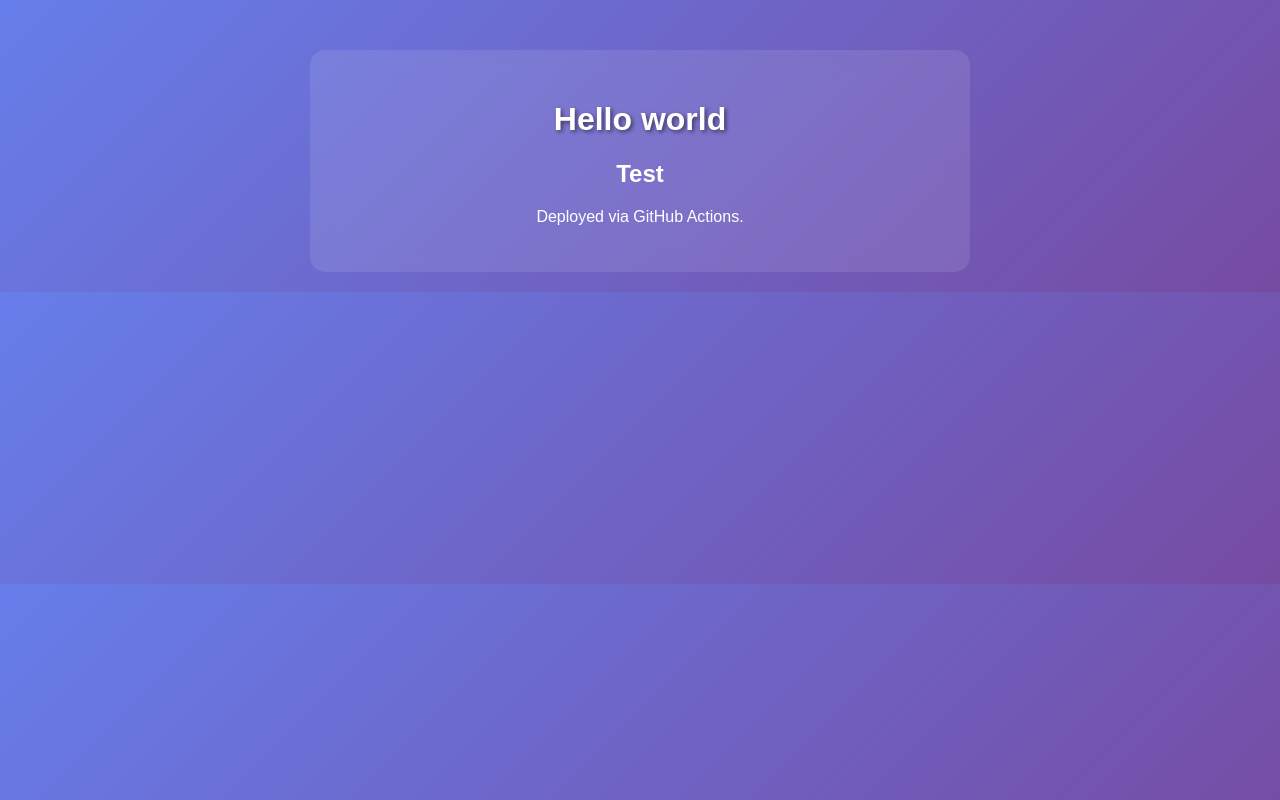
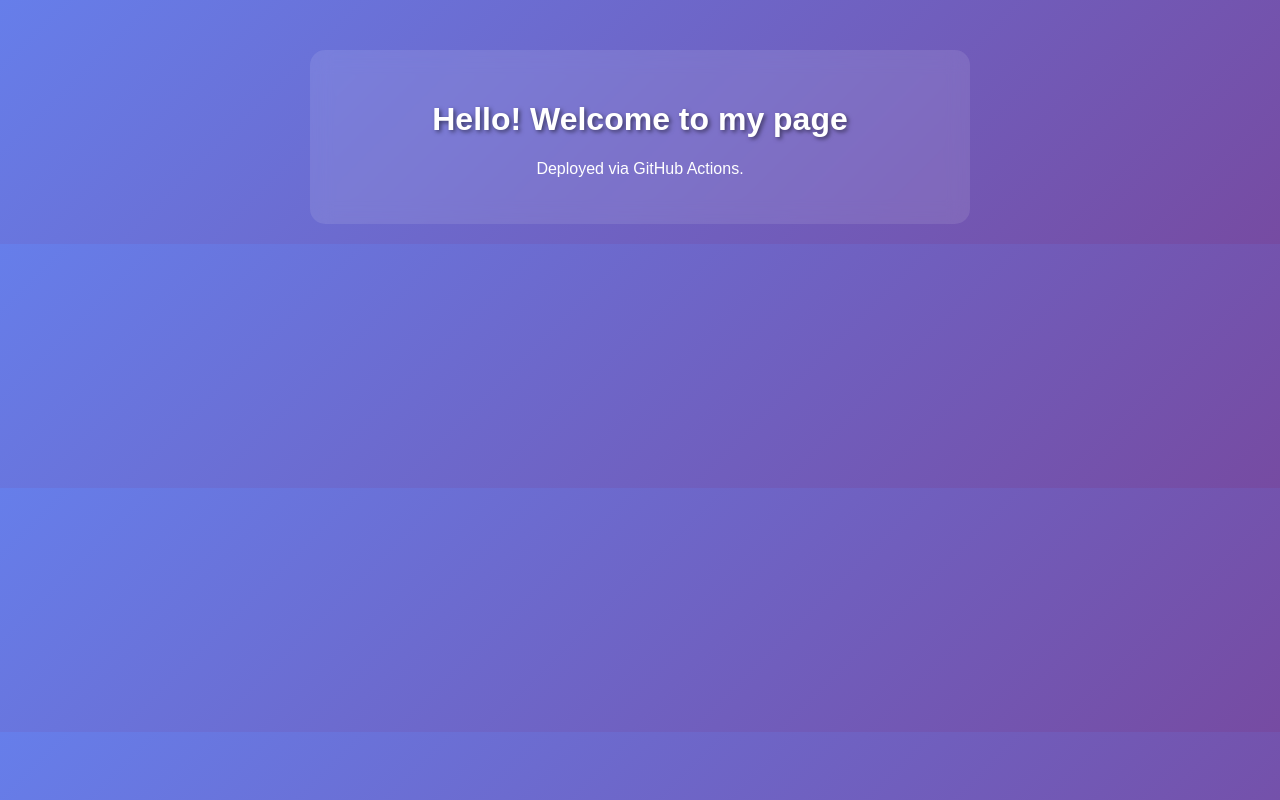
Before and after one commit to Puthearoo/my-cd-practice, a plain HTML site: page index.html in a window 1280 px wide. Drawn offline with Linux system fonts and the light colour scheme.

Commit message:
Test Deploy

```diff
--- a/index.html
+++ b/index.html
@@ -26,8 +26,7 @@
 </head>
 <body>
     <div class="container">
-       <h1>Hello world</h1>
-       <h2>Test</h2>
+       <h1>Hello! Welcome to my page</h1>
         <p>Deployed via GitHub Actions.</p>
     </div>
 </body>
```
